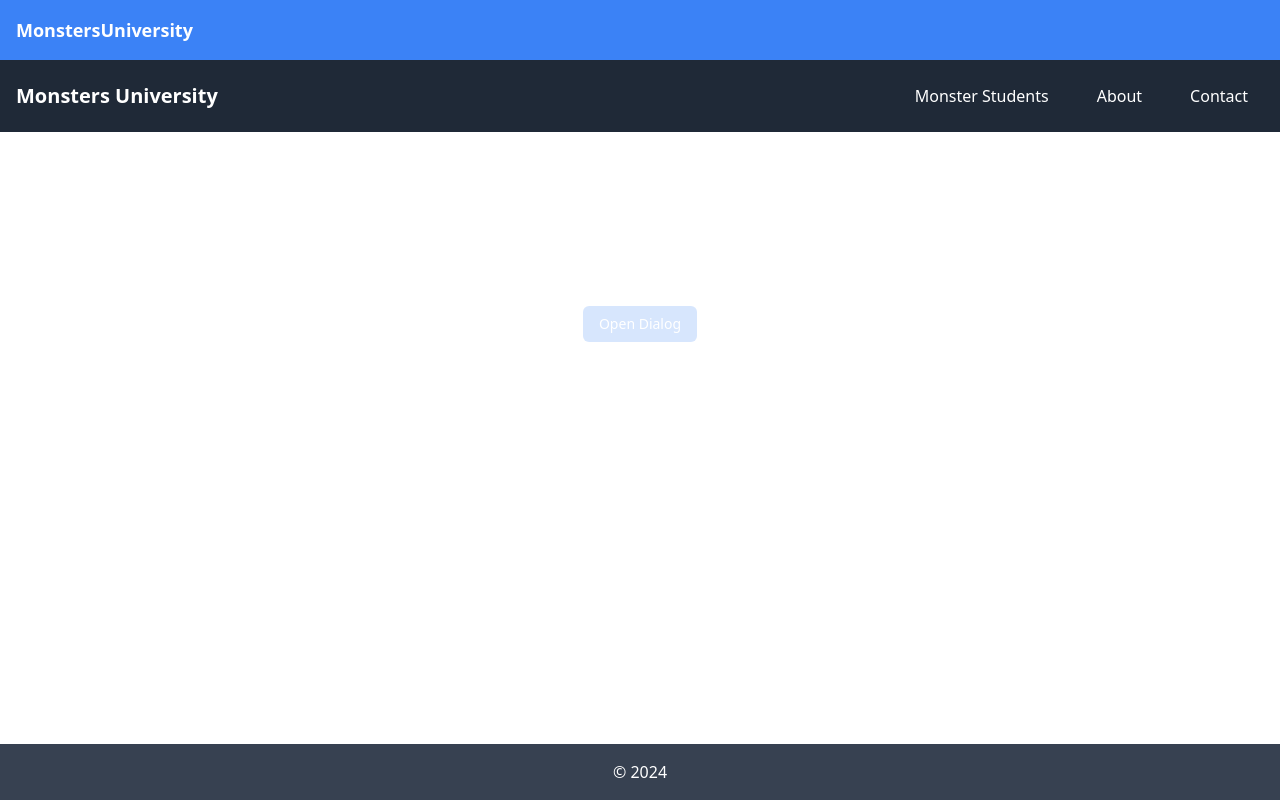
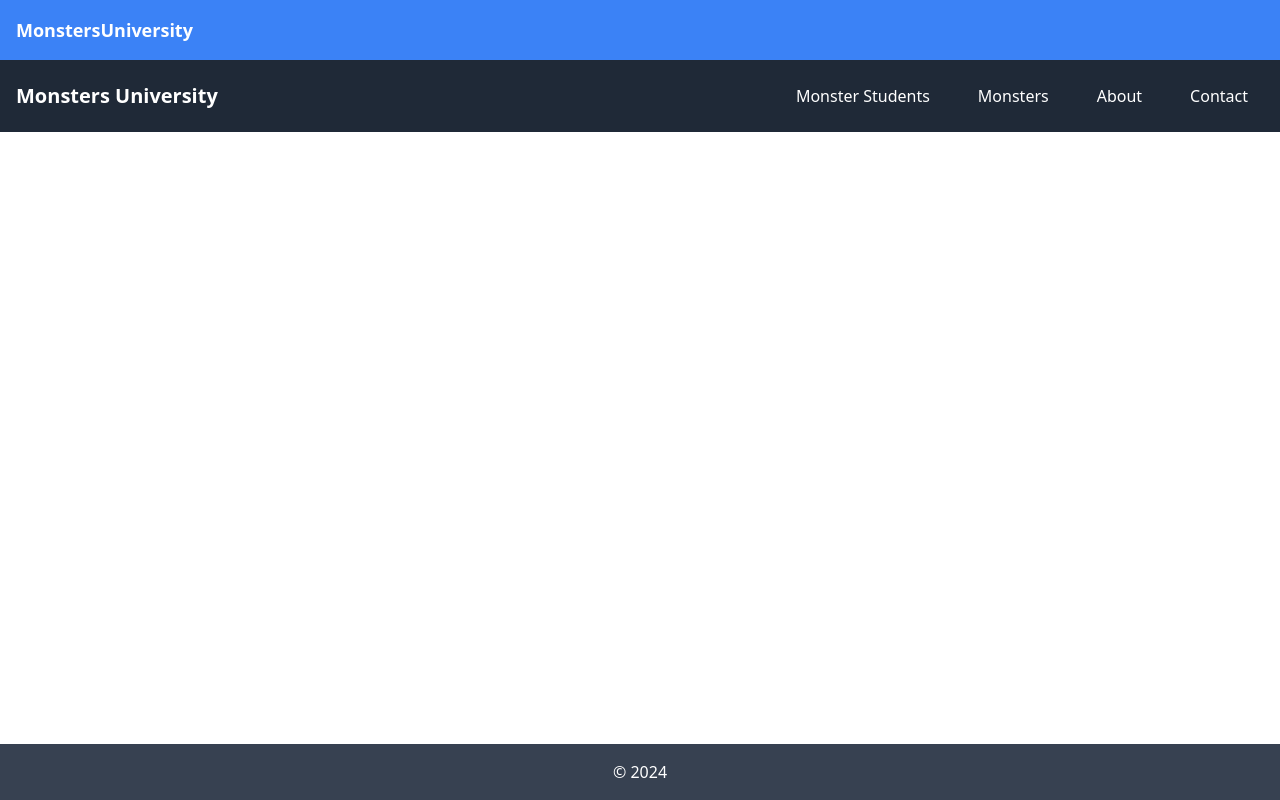
Before and after one commit to RobinNygren/MonsterUni, a React (Vite) app: page / in a window 1280 px wide. Built offline with nearby package versions, Linux system fonts and the light colour scheme.

Commit message:
added NavLinks to Navbar

```diff
--- a/src/components/Layout/Navbar.tsx
+++ b/src/components/Layout/Navbar.tsx
@@ -1,12 +1,13 @@
 import { Menu } from "@headlessui/react";
+import { NavLink } from "react-router-dom";
 
 const Navbar = () => {
   return (
     <nav className="bg-gray-800 text-white p-4">
       <div className="container mx-auto flex justify-between items-center">
-        <a href="/" className="text-xl font-bold">
+        <NavLink to="/" className="text-xl font-bold">
           Monsters University
-        </a>
+        </NavLink>
         <div className="flex items-center space-x-4">
           <Menu as="div" className="relative">
             <Menu.Button className="px-4 py-2 rounded hover:bg-gray-700">
@@ -16,34 +17,40 @@
               <div className="p-1">
                 <Menu.Item>
                   {({ active }) => (
-                    <a
-                      href="/addmonster"
+                    <NavLink
+                      to="/addmonster"
                       className={`${
                         active ? "bg-gray-100" : ""
                       } group flex rounded-md items-center w-full p-2 text-sm text-gray-900`}
                     >
                       Add Monster
-                    </a>
+                    </NavLink>
                   )}
                 </Menu.Item>
                 <Menu.Item>
                   {({ active }) => (
-                    <a
-                      href="/updatemonster"
+                    <NavLink
+                      to="/updatemonster"
                       className={`${
                         active ? "bg-gray-100" : ""
                       } group flex rounded-md items-center w-full p-2 text-sm text-gray-900`}
                     >
                       Update Monster
-                    </a>
+                    </NavLink>
                   )}
                 </Menu.Item>
               </div>
             </Menu.Items>
           </Menu>
-          <a href="/about" className="hover:bg-gray-700 px-4 py-2 rounded">
+          <NavLink
+            to="/monsters"
+            className="hover:bg-gray-700 px-4 py-2 rounded"
+          >
+            Monsters
+          </NavLink>
+          <NavLink to="/about" className="hover:bg-gray-700 px-4 py-2 rounded">
             About
-          </a>
+          </NavLink>
           <a href="/contact" className="hover:bg-gray-700 px-4 py-2 rounded">
             Contact
           </a>
--- a/src/main.tsx
+++ b/src/main.tsx
@@ -15,11 +15,11 @@
     errorElement: <NotFoundPage />,
     children: [
       {
-        path: "/monsters",
+        path: "monsters",
         element: <MonstersPage />,
         children: [
           {
-            path: "/monsters/:monstersId",
+            path: ":monstersId",
             element: <MonsterPage />,
           },
         ],
--- a/src/pages/HomePage.tsx
+++ b/src/pages/HomePage.tsx
@@ -10,9 +10,7 @@
       <div className="flex flex-col min-h-screen">
         <Header />
         <Navbar />
-        <main className="flex-grow">
-          <MyModal />
-        </main>
+        <main className="flex-grow"></main>
         <Outlet />
         <Footer />
       </div>
```
